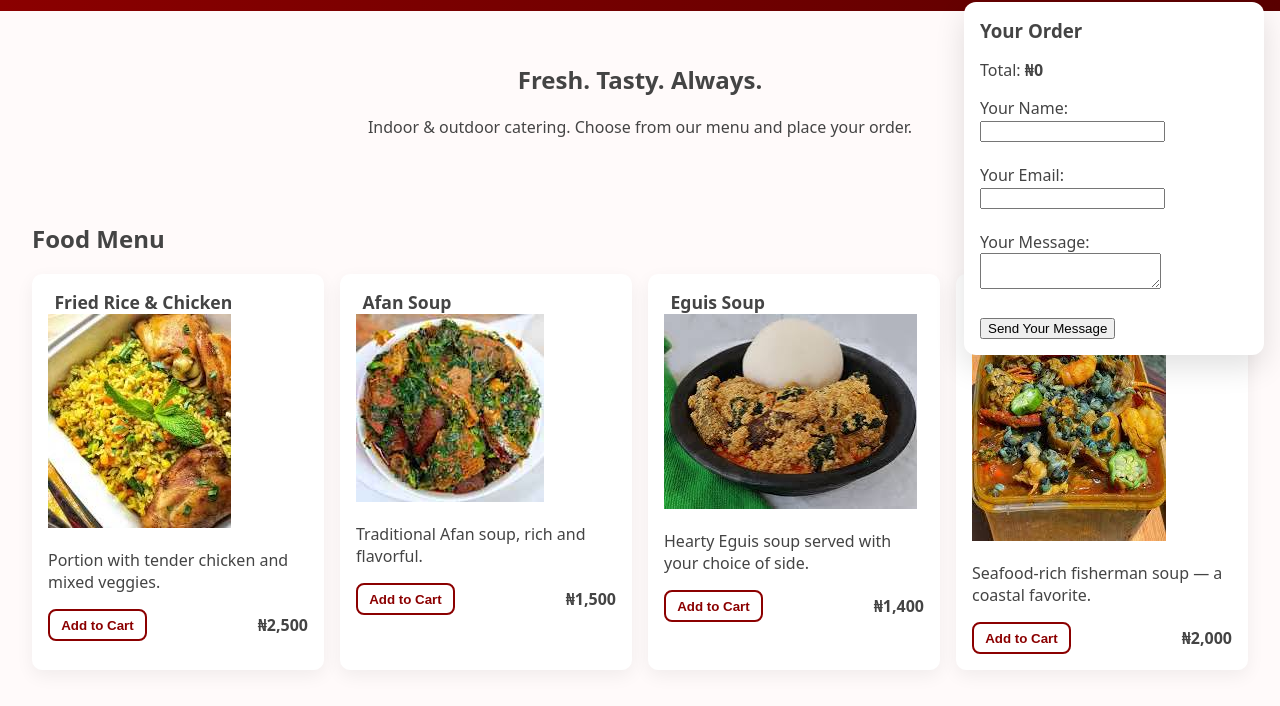
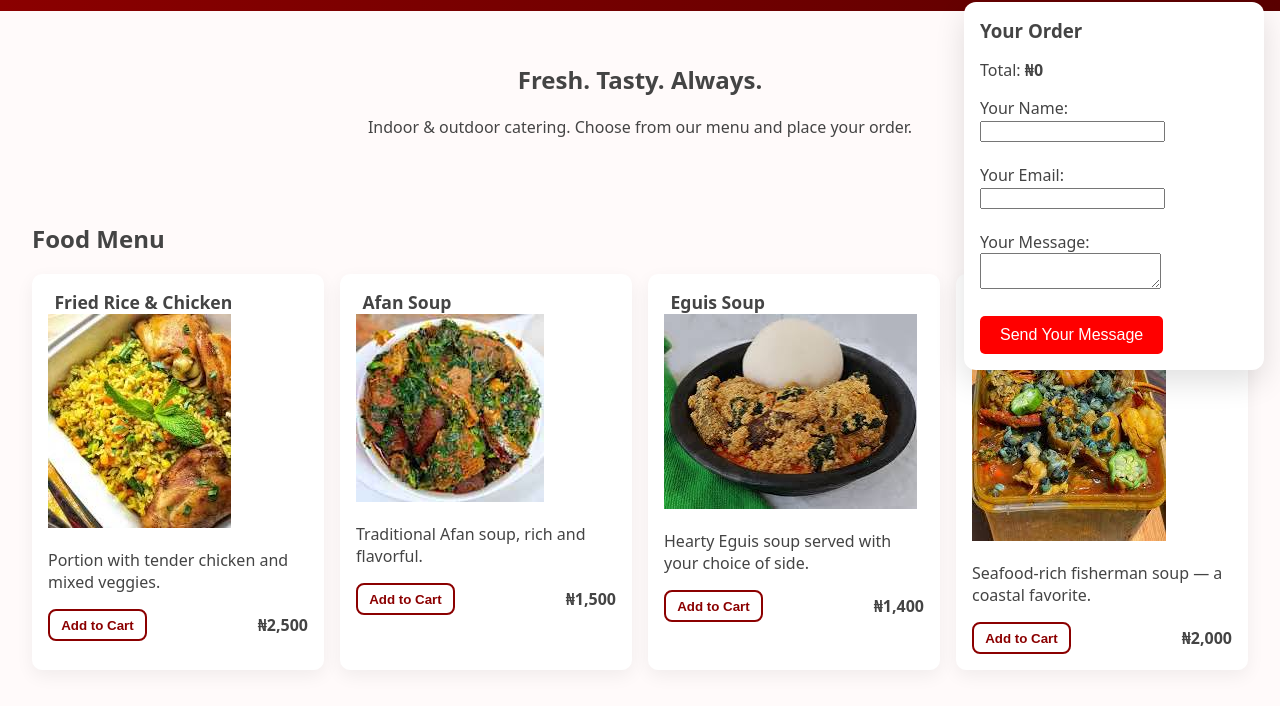
Before and after one commit to jacobataawaji-art/Emah-s-Chronicles, a plain HTML site: page index.html in a window 1280 px wide. Shown: the part 94-800 px from the top of the page. Drawn offline with Linux system fonts and the light colour scheme.

Commit message:
Update styles.css

```diff
--- a/styles.css
+++ b/styles.css
@@ -26,3 +26,25 @@ body{font-family:system-ui,-apple-system,Segoe UI,Roboto, 'Helvetica Neue', Aria
 .info{padding:1rem 2rem}
 footer{padding:1rem;text-align:center;color:#666}
 @media(max-width:800px){.cart{position:static;width:auto;margin:1rem}}
+input[type="submit"] {
+  background-color: #ff0000; /* Red background */
+  color: #ffffff; /* White text */
+  border: none;
+  padding: 10px 20px;
+  font-size: 16px;
+  cursor: pointer;
+  transition: background-color 0.3s ease;
+  border-radius: 5px;
+}
+
+input[type="submit"]:hover {
+  background-color: #ff3333; /* Lighter red on hover */
+  box-shadow: 0px 0px 10px rgba(255, 0, 0, 0.5); /* Red glow */
+  transform: scale(1.1); /* Slightly larger on hover */
+}
+
+input[type="submit"]:active {
+  background-color: #cc0000; /* Darker red on click */
+  transform: scale(0.9); /* Slightly smaller on click */
+  box-shadow: 0px 0px 20px rgba(255, 0, 0, 0.8); /* Intense red glow on click */
+}
```
